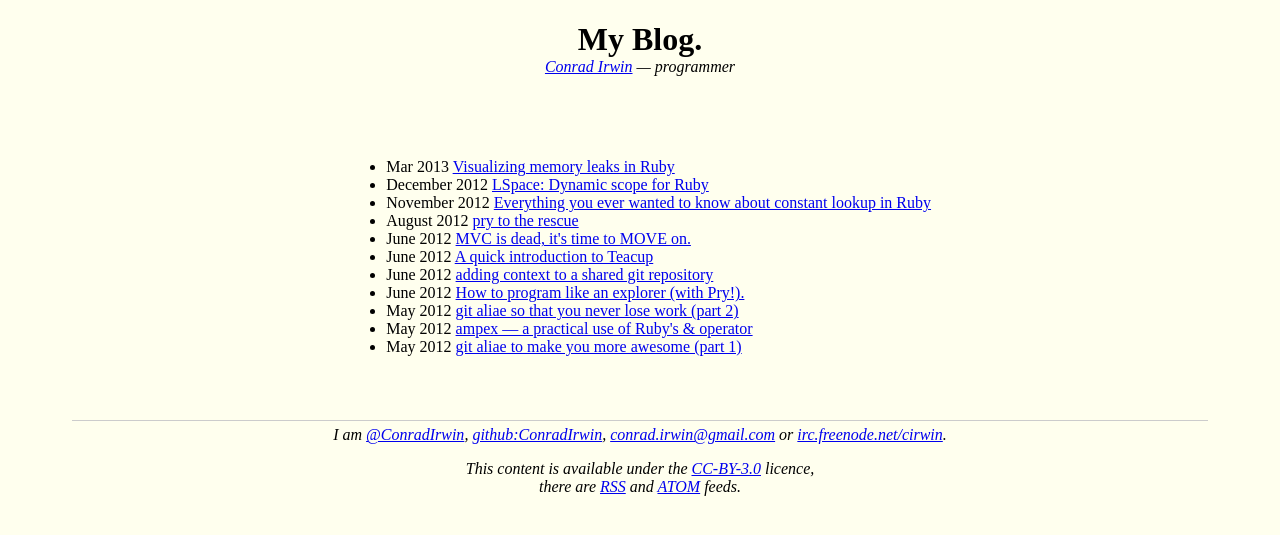
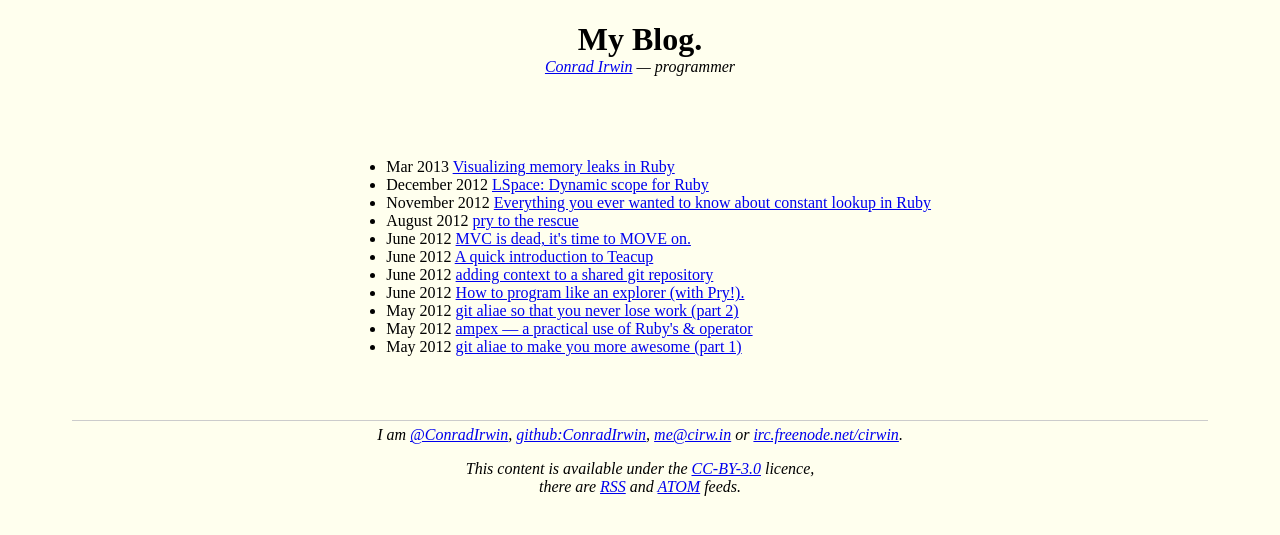
Before and after one commit to ConradIrwin/conradirwin.github.com, a Jekyll site: the page built from index.html, in a window 1280 px wide. Shown: the top 535 px of the page. Built offline with Jekyll 4.4.1, drawn with Linux system fonts in a browser that asks for light colours; Markdown is read by kramdown in place of the engine named in the settings; comment, search, counter and statistics services are not loaded.

Commit message:
shinier email

```diff
--- a/_layouts/post.html
+++ b/_layouts/post.html
@@ -535,7 +535,7 @@
     <p> I am <a
         href="http://twitter.com/ConradIrwin">@ConradIrwin</a>, <a
         href="https://github.com/ConradIrwin">github:ConradIrwin</a>, <a
-        href="mailto:conrad.irwin@gmail.com">conrad.irwin@gmail.com</a> or <a
+        href="mailto:me@cirw.in">me@cirw.in</a> or <a
         href="irc://irc.freenode.net/#pry">irc.freenode.net/cirwin</a>.</p>
 
     <p>This content is available under the <a
```
